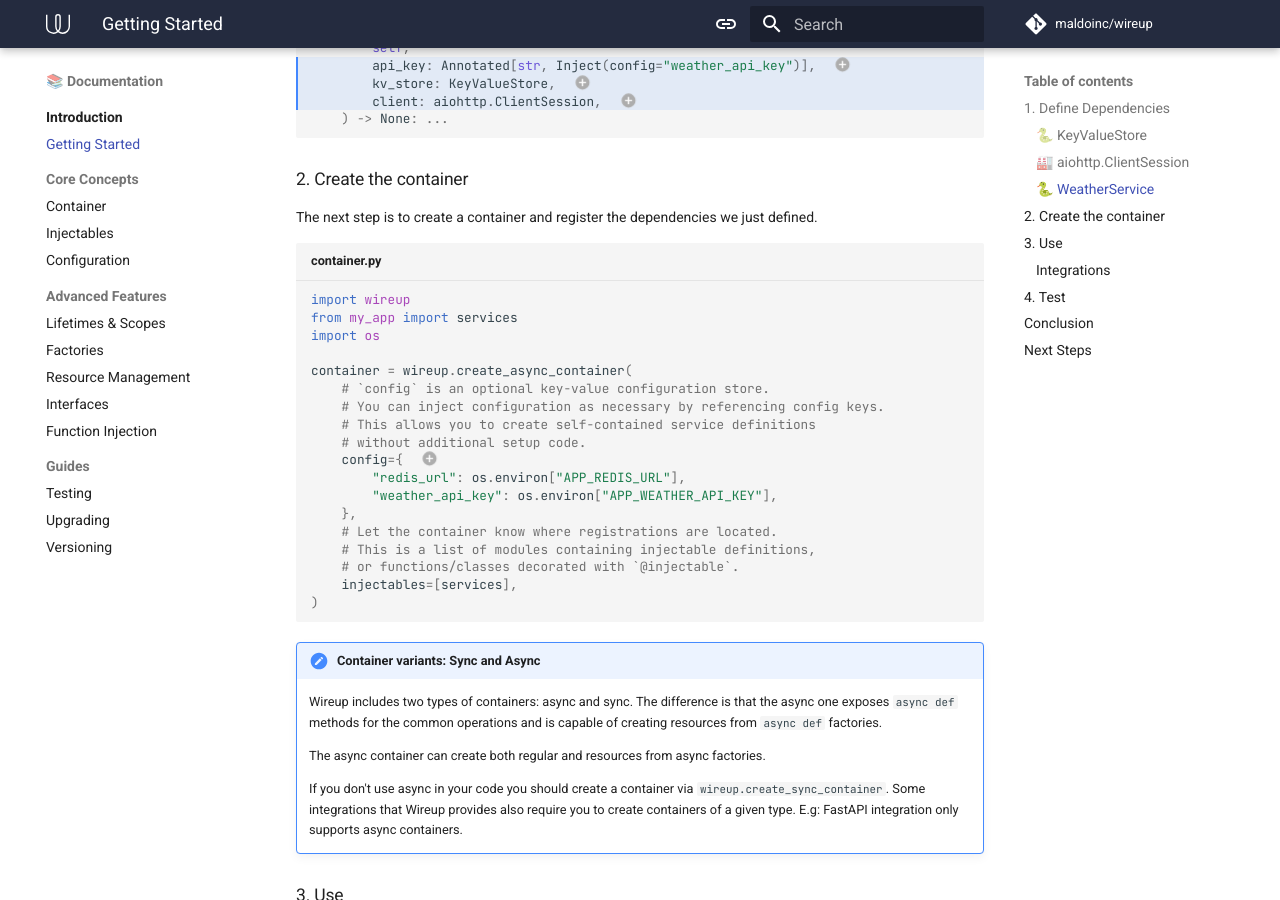
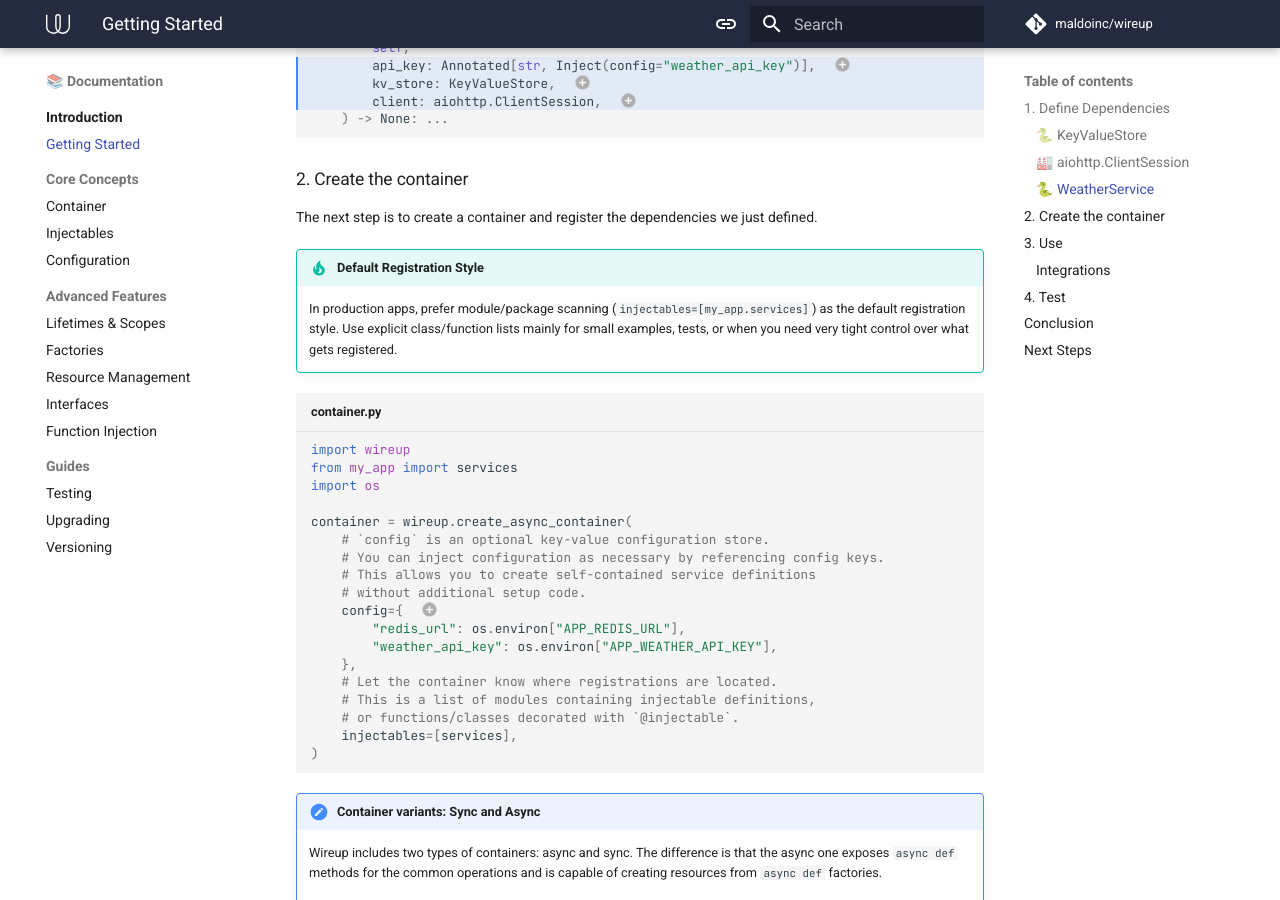
Before and after one commit to maldoinc/wireup, an MkDocs documentation site: the page built from docs/pages/getting_started.md, in a window 1280 px wide and 900 px high, scrolled down 1978 px. Built offline with MkDocs 1.6.1 and Material for MkDocs 9.7.7, drawn with Linux system fonts in a browser that asks for light colours; comment, search, counter and statistics services are not loaded; the version menu is left out.

Commit message:
Add notes on registration style

````diff
--- a/docs/pages/getting_started.md
+++ b/docs/pages/getting_started.md
@@ -104,6 +104,12 @@ class WeatherService:
 ### 2. Create the container
 
 The next step is to create a container and register the dependencies we just defined.
+
+!!! tip "Default Registration Style"
+
+    In production apps, prefer module/package scanning (`injectables=[my_app.services]`) as the default registration style.
+    Use explicit class/function lists mainly for small examples, tests, or when you need very tight control over what gets
+    registered.
 
 ```python title="container.py"
 import wireup
````
Also changed, not shown: docs/pages/container.md (+5 -5 lines), docs/pages/factories.md (+3 -3 lines), docs/pages/index.md (+21 -0 lines), readme.md.
